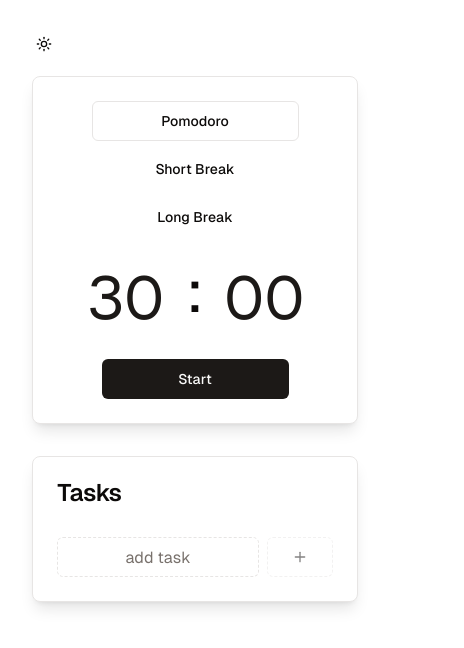
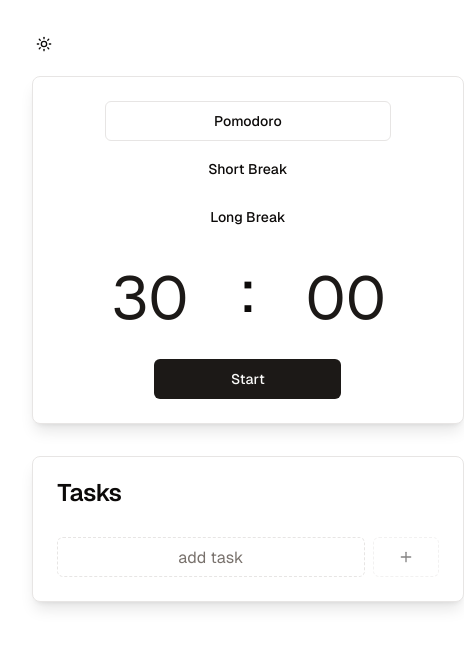
Before and after one commit to DNNYVST/pomodoro-app, a Next.js app: page / in a window 390 px wide. Shown: the top 648 px of the page, 464 px wide, since content can reach past the window. Built offline with nearby package versions, Linux system fonts and the light colour scheme.

Commit message:
more timer mobile tweaks

```diff
--- a/src/components/timer/input.tsx
+++ b/src/components/timer/input.tsx
@@ -29,7 +29,7 @@
       }
     }}
     onBlur={onBlur}
-    className={`rounded-sm max-w-[3ch] sm:max-w-[2ch] text-primary bg-background text-center placeholder:text-muted-foreground focus-visible:outline-none focus-visible:ring-1 focus-visible:ring-ring focus-visible:ring-offset-2 hover:ring-1 hover:outline-none hover:ring-ring hover:ring-offset-2 ${cn}`}
+    className={`rounded-sm sm:max-w-[2ch] text-primary bg-background text-center placeholder:text-muted-foreground focus-visible:outline-none focus-visible:ring-1 focus-visible:ring-ring focus-visible:ring-offset-2 hover:ring-1 hover:outline-none hover:ring-ring hover:ring-offset-2 ${cn}`}
     {...rest}
   />
 );
--- a/src/components/timer/timer-card.tsx
+++ b/src/components/timer/timer-card.tsx
@@ -90,7 +90,7 @@
       <CardContent className="flex justify-center">
         <div
           ref={timerBackgroundRef}
-          className={`flex justify-center text-6xl visible bg-card rounded-lg px-1 ${
+          className={`flex justify-center text-6xl visible bg-card rounded-lg ${
             running && "pointer-events-none"
           }`}
         >
@@ -105,7 +105,7 @@
               )
             }
             disabled={running}
-            cn="!bg-transparent"
+            cn="!bg-transparent pl-1 sm:pl-0"
           />
           {":"}
           <Input
@@ -121,7 +121,7 @@
               )
             }
             disabled={running}
-            cn="!bg-transparent"
+            cn="!bg-transparent pr-1 sm:pr-0"
           />
         </div>
       </CardContent>
```
